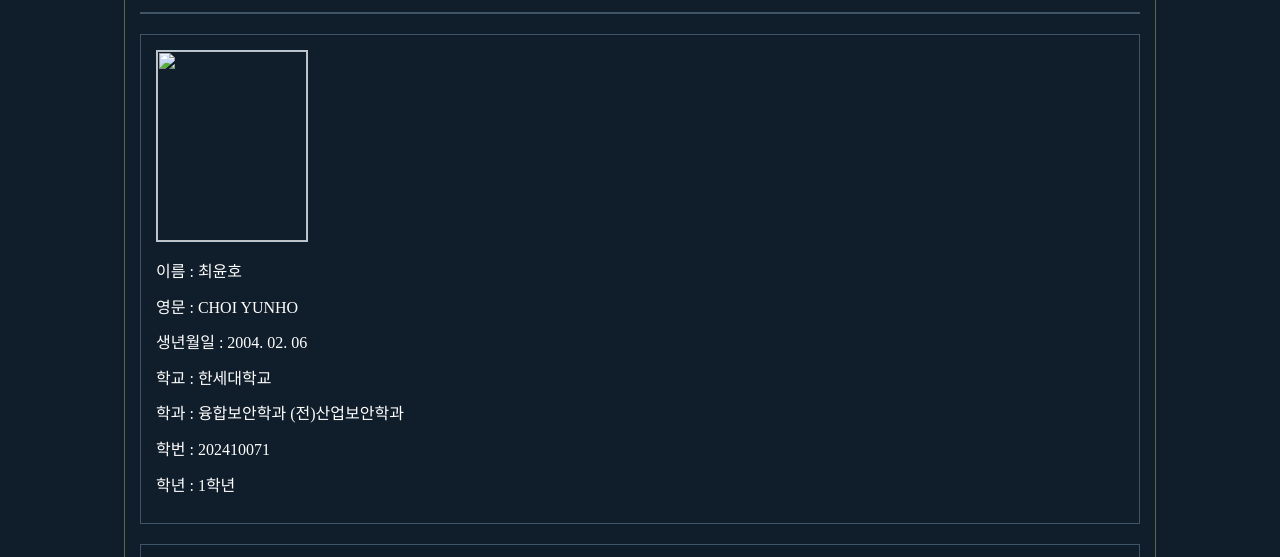
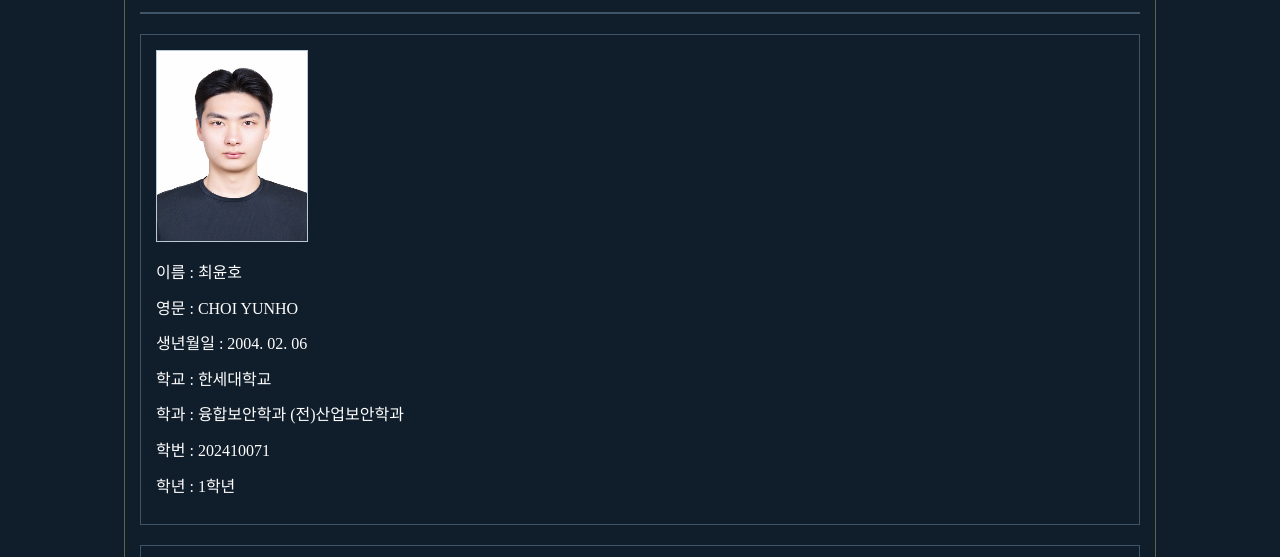
Before and after one commit to yunho-intel/my-porfolio, a plain HTML site: page menu1.html in a window 1280 px wide. Shown: the part 191-748 px from the top of the page. Drawn offline with Linux system fonts and the light colour scheme.

```diff
--- a/menu1.html
+++ b/menu1.html
@@ -29,7 +29,7 @@
 
         <section>
 
-            <img src="images/img1.jpg">
+            <img src="img1.jpg">
             <p>이름 : 최윤호</p>
             <p>영문 : CHOI YUNHO</p>
             <p>생년월일 : 2004. 02. 06</p>
```
